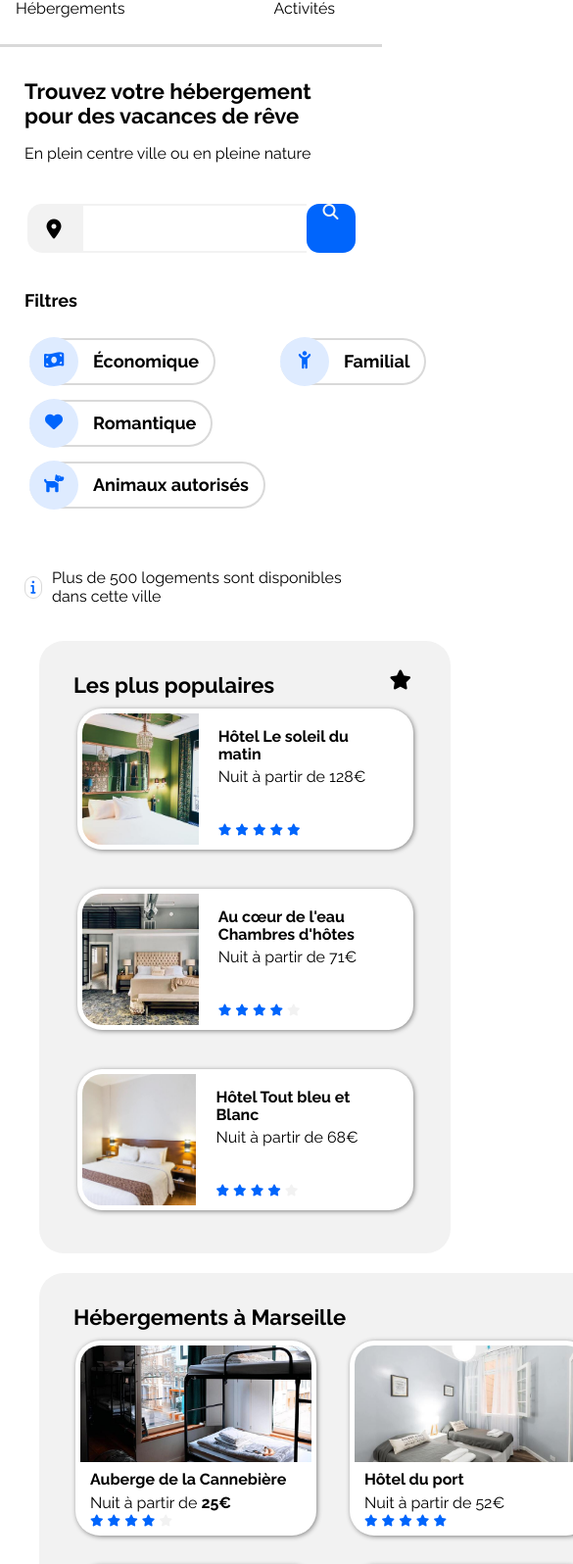
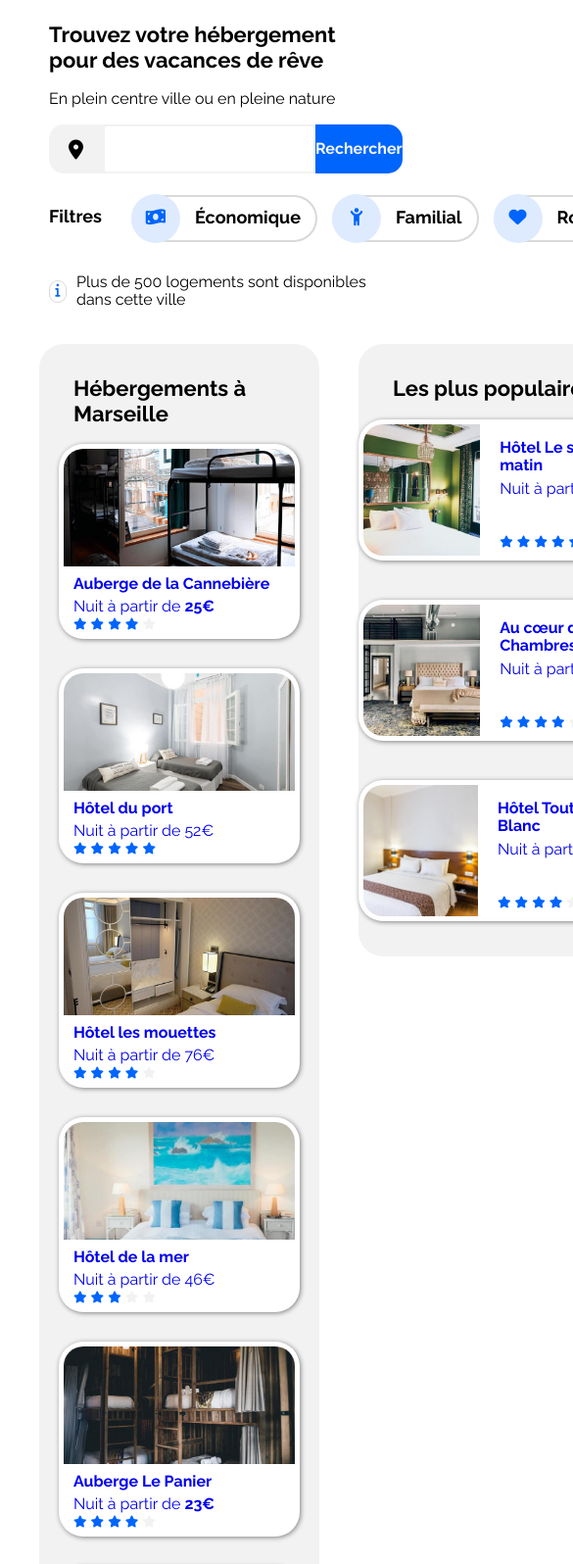
Before and after one commit to MarcGotze/Projet-2, a plain HTML site: page index.html in a window 390 px wide. Shown: the part 110-1706 px from the top of the page at 98% size, 585 px wide, since content can reach past the window. Drawn offline with Linux system fonts and the light colour scheme.

Commit message:
Finalisation du format Desktop (ajout de cartes cliquables)

```diff
--- a/css/activities.css
+++ b/css/activities.css
@@ -1,5 +1,13 @@
 #activities {
     margin: 40px 0 0 40px;
+}
+
+#activities a:link {
+    text-decoration: none;
+}
+
+#activities a:visited {
+    color: black;
 }
 
 .activities-box {
--- a/css/hebergements.css
+++ b/css/hebergements.css
@@ -1,5 +1,13 @@
 .cards-blocks {
     display: flex;
+}
+
+.cards-blocks a:link {
+    text-decoration: none;
+}
+
+.cards-blocks a:visited {
+    color: black;
 }
 
 .hebergement {
--- a/css/responsive-mobile.css
+++ b/css/responsive-mobile.css
@@ -1,143 +1,3 @@
 @media screen and (max-width: 768px) {
 
-    /* HEADER_MOBILE */
-
-    header {
-        display: flex;
-        flex-wrap: wrap;
-        flex-direction: row;
-        margin: 25px 0px 0px 0px;
-    }
-
-    header img {
-        margin: auto;
-        padding-left: 25px;
-    }
-
-    .logo {
-        width: 100%;
-        text-align: center;
-    }
-
-    /* NAV_MOBILE */
-
-    nav {
-        display: flex;
-        justify-content: center;
-        margin-top: 20px;
-        padding-left: 30px;
-        padding-bottom: 10px;
-        width: 100%;
-        border-bottom: solid 3px #d9d9d9;
-    }
-
-    nav li {
-        width: 100%;
-    }
-
-    nav a {
-        padding: 0;
-        margin-right: 62px;
-        margin-left: 30px;
-        padding-bottom: 10px;
-    }
-
-    nav a:hover {
-        border-bottom: solid 3px #0065FC;
-        border-top: none;
-    }
-
-    /* SEARCH_MOBILE */
-
-    .title {
-        display: flex;
-        flex-wrap: wrap;
-    }
-
-    .title h2 {
-        margin-bottom: 10px;
-    }
-
-    .search {
-        margin-top: 25px;
-    }
-
-    .search-button {
-        width: 50px;
-        border-radius: 13px 13px 13px 13px;
-    }
-
-    .search-button p {
-        display: none;
-    }
-
-    .search-button i {
-        display: contents;
-    }
-
-    .research {
-        display: flex;
-        flex-direction: column;
-        align-items: center;
-        margin-right: 25px;
-        margin-left: 25px;
-    }
-
-    .search-bar {
-        width: 230px;
-        border-right: 0;
-    }
-
-    /* FILTER_MOBILE */
-
-    .filter-box {
-        display: flex;
-        flex-direction: column;
-        height: auto;
-        width: 100%;
-    }
-
-    .filter-title {
-        display: flex;
-        margin-top: 5px;
-        width: 100%;
-    }
-
-    .filter {
-        flex-wrap: wrap;
-        flex-direction: column;
-        align-items: flex-start;
-        height: 200px;
-    }
-
-    .element-filter {
-        margin-bottom: 15px;
-    }
-
-    .element-filter:nth-child(1) {
-        order: 1;
-    }
-
-    .element-filter:nth-child(2) {
-        order: 4;
-    }
-
-    .element-filter:nth-child(3) {
-        order: 2;
-    }
-
-    .element-filter:nth-child(4) {
-        order: 3;
-    }
-
-    .lodging-blocks {
-        display: flex;
-        flex-direction: column;
-    }
-
-    /* POPULARS */
-
-    .cards-blocks {
-        flex-direction: column-reverse;
-    }
 }
--- a/index.html
+++ b/index.html
@@ -1,7 +1,8 @@
 <!DOCTYPE html>
 <html>
+
 <head>
-        <meta charset="utf-8"/>
+    <meta charset="utf-8" />
     <meta name="viewport" content="width=device-width, initial-scale=1.0, user-scalable=no">
     <link rel="stylesheet" type="text/css" href="css/normalize.css" />
     <link rel="stylesheet" type="text/css" href="css/style.css" />
@@ -11,6 +12,7 @@
     <script src="https://kit.fontawesome.com/d7bb70cdb2.js" crossorigin="anonymous"></script>
     <title>Booki</title>
 </head>
+
 <body>
 
     <!-- HEADER -->
@@ -19,10 +21,10 @@
         <nav>
             <ul class="menu">
                 <li class="heb-link">
-                        <a href="#hebergements">Hébergements</a>
+                    <a href="#main">Hébergements</a>
                 </li>
                 <li class="act-link">
-                        <a href="#activités">Activités</a>
+                    <a href="#activities">Activités</a>
                 </li>
             </ul>
         </nav>
@@ -40,7 +42,9 @@
                 <i class="fa-solid fa-location-dot fa-lg"></i>
             </span>
             <p><input type="text" name="search" class="search-bar"></p>
-            <a href="#" class="search-button"><p>Rechercher</p><i class="fa-solid fa-magnifying-glass"></i></a>
+            <a href="#" class="search-button">
+                <p>Rechercher</p><i class="fa-solid fa-magnifying-glass"></i>
+            </a>
         </form>
 
         <!-- FILTER -->
@@ -51,31 +55,36 @@
             </span>
 
             <div class="filter">
-                    <a href="#" class="element-filter"><p>Économique</p>
+                <a href="#" class="element-filter">
+                    <p>Économique</p>
                     <span class="input-left-icon-filter-container">
                         <i class="fa-solid fa-money-bill-wave"></i>
                     </span>
                 </a>
 
-                    <a href="#" class="element-filter"><p>Familial</p>
+                <a href="#" class="element-filter">
+                    <p>Familial</p>
                     <span class="input-left-icon-filter-container">
                         <i class="fa-solid fa-child-reaching"></i>
                     </span>
                 </a>
 
-                    <a href="#" class="element-filter"><p>Romantique</p>
+                <a href="#" class="element-filter">
+                    <p>Romantique</p>
                     <span class="input-left-icon-filter-container">
                         <i class="fa-solid fa-heart"></i>
                     </span>
                 </a>
 
-                    <a href="#" class="element-filter"><p>Animaux autorisés</p>
+                <a href="#" class="element-filter">
+                    <p>Animaux autorisés</p>
                     <span class="input-left-icon-filter-container">
                         <i class="fa-solid fa-dog"></i>
                     </span>
                 </a>
             </div>
         </div>
+
         <span class="search-result">
             <span class="info-icon">
                 <i class="fa-solid fa-info fa-sm"></i>
@@ -83,6 +92,8 @@
             <p>Plus de 500 logements sont disponibles dans cette ville</p>
         </span>
     </section>
+
+    <main id="main">
 
         <!-- CARDS -->
         <div class="cards-blocks">
@@ -95,7 +106,10 @@
                 <div class="cards-box">
 
                     <span class="cards-element">
-                        <img class="cards-img" src="images/hebergements/4_small/marcus-loke-WQJvWU_HZFo-unsplash.jpg" alt="Auberge de la Cannebière">
+                        <a href="#" class="cards.link">
+                            <img class="cards-img"
+                                src="images/hebergements/4_small/marcus-loke-WQJvWU_HZFo-unsplash.jpg"
+                                alt="Auberge de la Cannebière">
                             <span>
                                 <h4 class="cards-title">Auberge de la Cannebière</h4>
                                 <p class="cards-subtitle">Nuit à partir de <strong>25€</strong></p>
@@ -109,10 +123,14 @@
                                     </span>
                                 </span>
                             </span>
+                        </a>
                     </span>
 
                     <span class="cards-element">
-                        <img class="cards-img" src="images/hebergements/4_small/fred-kleber-gTbaxaVLvsg-unsplash.jpg" alt="Hôtel du port">
+                        <a href="#" class="cards.link">
+                            <img class="cards-img"
+                                src="images/hebergements/4_small/fred-kleber-gTbaxaVLvsg-unsplash.jpg"
+                                alt="Hôtel du port">
                             <span>
                                 <h4 class="cards-title">Hôtel du port</h4>
                                 <p class="cards-subtitle">Nuit à partir de 52€</p>
@@ -124,10 +142,13 @@
                                     <i class="fa-solid fa-star fa-xs"></i>
                                 </span>
                             </span>
+                        </a>
                     </span>
 
                     <span class="cards-element">
-                        <img class="cards-img" src="images/hebergements/4_small/reisetopia-B8WIgxA_PFU-unsplash.jpg" alt="Hôtel les mouettes">
+                        <a href="#" class="cards.link">
+                            <img class="cards-img" src="images/hebergements/4_small/reisetopia-B8WIgxA_PFU-unsplash.jpg"
+                                alt="Hôtel les mouettes">
                             <span>
                                 <h4 class="cards-title">Hôtel les mouettes</h4>
                                 <p class="cards-subtitle">Nuit à partir de 76€</p>
@@ -141,10 +162,14 @@
                                     </span>
                                 </span>
                             </span>
+                        </a>
                     </span>
 
                     <span class="cards-element">
-                        <img class="cards-img" src="images/hebergements/4_small/annie-spratt-Eg1qcIitAuA-unsplash.jpg" alt="Hôtel de la mer">
+                        <a href="#" class="cards.link">
+                            <img class="cards-img"
+                                src="images/hebergements/4_small/annie-spratt-Eg1qcIitAuA-unsplash.jpg"
+                                alt="Hôtel de la mer">
                             <span>
                                 <h4 class="cards-title">Hôtel de la mer</h4>
                                 <p class="cards-subtitle">Nuit à partir de 46€</p>
@@ -158,10 +183,13 @@
                                     </span>
                                 </span>
                             </span>
+                        </a>
                     </span>
 
                     <span class="cards-element">
-                        <img class="cards-img" src="images/hebergements/4_small/nicate-lee-kT-ZyaiwBe0-unsplash.jpg" alt="Auberge Le Panier">
+                        <a href="#" class="cards.link">
+                            <img class="cards-img" src="images/hebergements/4_small/nicate-lee-kT-ZyaiwBe0-unsplash.jpg"
+                                alt="Auberge Le Panier">
                             <span>
                                 <h4 class="cards-title">Auberge Le Panier</h4>
                                 <p class="cards-subtitle">Nuit à partir de <strong>23€</strong></p>
@@ -175,10 +203,14 @@
                                     </span>
                                 </span>
                             </span>
+                        </a>
                     </span>
 
                     <span class="cards-element">
-                        <img class="cards-img" src="images/hebergements/4_small/febrian-zakaria-M6S1WvfW68A-unsplash.jpg" alt="Hôtel chez Amina">
+                        <a href="#" class="cards.link">
+                            <img class="cards-img"
+                                src="images/hebergements/4_small/febrian-zakaria-M6S1WvfW68A-unsplash.jpg"
+                                alt="Hôtel chez Amina">
                             <span>
                                 <h4 class="cards-title">Hôtel chez Amina</h4>
                                 <p class="cards-subtitle">Nuit à partir de 96€</p>
@@ -190,10 +222,13 @@
                                     <i class="fa-solid fa-star fa-xs"></i>
                                 </span>
                             </span>
+                        </a>
                     </span>
                 </div>
 
+                <a href="#" class="cards.link">
                     <h4 class="display-more">Afficher plus</h4>
+                </a>
             </section>
 
             <!-- POPULARS ASIDE -->
@@ -208,8 +243,11 @@
 
                 <div class="populars-box">
 
+                    <a href="#" class="cards.link">
                         <span class="p-cards-element">
-                        <img class="p-cards-img" src="images/hebergements/4_small/emile-guillemot-Bj_rcSC5XfE-unsplash.jpg" alt="Hôtel Le soleil du matin">
+                            <img class="p-cards-img"
+                                src="images/hebergements/4_small/emile-guillemot-Bj_rcSC5XfE-unsplash.jpg"
+                                alt="Hôtel Le soleil du matin">
                             <span class="p-cards-text">
                                 <h4 class="p-cards-title">Hôtel Le soleil du matin</h4>
                                 <p class="p-cards-subtitle">Nuit à partir de 128€</p>
@@ -222,9 +260,13 @@
                                 </span>
                             </span>
                         </span>
+                    </a>
 
+                    <a href="#" class="cards.link">
                         <span class="p-cards-element">
-                        <img class="p-cards-img" src="images/hebergements/4_small/aw-creative-VGs8z60yT2c-unsplash.jpg" alt="Au cœur de l'eau Chambres d'hôtes">
+                            <img class="p-cards-img"
+                                src="images/hebergements/4_small/aw-creative-VGs8z60yT2c-unsplash.jpg"
+                                alt="Au cœur de l'eau Chambres d'hôtes">
                             <span class="p-cards-text">
                                 <h4 class="p-cards-title">Au cœur de l'eau Chambres d'hôtes</h4>
                                 <p class="p-cards-subtitle">Nuit à partir de 71€</p>
@@ -239,9 +281,13 @@
                                 </span>
                             </span>
                         </span>
+                    </a>
 
+                    <a href="#" class="cards.link">
                         <span class="p-cards-element">
-                        <img class="p-cards-img" src="images/hebergements/4_small/febrian-zakaria-sjvU0THccQA-unsplash.jpg" alt="Hôtel Tout bleu et Blanc">
+                            <img class="p-cards-img"
+                                src="images/hebergements/4_small/febrian-zakaria-sjvU0THccQA-unsplash.jpg"
+                                alt="Hôtel Tout bleu et Blanc">
                             <span class="p-cards-text">
                                 <h4 class="p-cards-title">Hôtel Tout bleu et Blanc</h4>
                                 <p class="p-cards-subtitle">Nuit à partir de 68€</p>
@@ -256,6 +302,7 @@
                                 </span>
                             </span>
                         </span>
+                    </a>
                 </div>
             </aside>
         </div>
@@ -270,53 +317,78 @@
             <div class="activities-box">
 
                 <span class="activities-element-l">
-                    <img class="a-cards-img-l" src="images/activites/4_small/reno-laithienne-QUgJhdY5Fyk-unsplash.jpg" alt="Vieux Port">
+                    <a href="#" class="cards.link">
+                        <img class="a-cards-img-l"
+                            src="images/activites/4_small/reno-laithienne-QUgJhdY5Fyk-unsplash.jpg" alt="Vieux Port">
                         <span>
                             <h4 class="a-cards-title-l">Vieux Port</h4>
                         </span>
+                    </a>
                 </span>
 
                 <div class="act-box-col">
                     <span class="activities-element-m">
-                        <img class="a-cards-img-m" src="images/activites/4_small/paul-hermann-QFTrLdQIRhI-unsplash.jpg" alt="Fort de Pomègues">
+                        <a href="#" class="cards.link">
+                            <img class="a-cards-img-m"
+                                src="images/activites/4_small/paul-hermann-QFTrLdQIRhI-unsplash.jpg"
+                                alt="Fort de Pomègues">
                             <span>
                                 <h4 class="a-cards-title-m">Fort de Pomègues</h4>
                             </span>
+                        </a>
                     </span>
 
                     <span class="activities-element-xs">
-                        <img class="a-cards-img-xs" src="images/activites/4_small/kevin-hikari-rV_Qd1l-VXg-unsplash.jpg" alt="Îles du Frioul">
+                        <a href="#" class="cards.link">
+                            <img class="a-cards-img-xs"
+                                src="images/activites/4_small/kevin-hikari-rV_Qd1l-VXg-unsplash.jpg"
+                                alt="Îles du Frioul">
                             <span>
                                 <h4 class="a-cards-title-xs">Îles du Frioul</h4>
                             </span>
+                        </a>
                     </span>
                 </div>
 
                 <span class="activities-element-l">
-                    <img class="a-cards-img-l" src="images/activites/4_small/kilyan-sockalingum-NR8-cBCN3aI-unsplash.jpg" alt="Parc National des Calanques">
+                    <a href="#" class="cards.link">
+                        <img class="a-cards-img-l"
+                            src="images/activites/4_small/kilyan-sockalingum-NR8-cBCN3aI-unsplash.jpg"
+                            alt="Parc National des Calanques">
                         <span>
                             <h4 class="a-cards-title-l">Parc National des Calanques</h4>
                         </span>
+                    </a>
                 </span>
 
                 <div class="act-box-col">
                     <span class="activities-element-ms">
-                        <img class="a-cards-img-ms" src="images/activites/4_small/florian-wehde-xW9e8gdotxI-unsplash.jpg" alt="Notre-Dame-de-la-Garde">
+                        <a href="#" class="cards.link">
+                            <img class="a-cards-img-ms"
+                                src="images/activites/4_small/florian-wehde-xW9e8gdotxI-unsplash.jpg"
+                                alt="Notre-Dame-de-la-Garde">
                             <span>
                                 <h4 class="a-cards-title-ms">Notre-Dame-de-la-Garde</h4>
                             </span>
+                        </a>
                     </span>
 
                     <span class="activities-element-sm">
-                        <img class="a-cards-img-sm" src="images/activites/4_small/lena-paulin-wH2-EJoDcV0-unsplash.jpg" alt="Parc Longchamp">
+                        <a href="#" class="cards.link">
+                            <img class="a-cards-img-sm"
+                                src="images/activites/4_small/lena-paulin-wH2-EJoDcV0-unsplash.jpg"
+                                alt="Parc Longchamp">
                             <span>
                                 <h4 class="a-cards-title-sm">Parc Longchamp</h4>
                             </span>
+                        </a>
                     </span>
                 </div>
             </div>
         </section>
+    </main>
 
+    <!-- FOOTER -->
     <footer id="footer-box">
         <div class="f-block-1">
             <h4>A propos</h4>
@@ -344,4 +416,5 @@
         </div>
     </footer>
 </body>
+
 </html>
```
Lines whose indentation alone changed are shown as unchanged.
